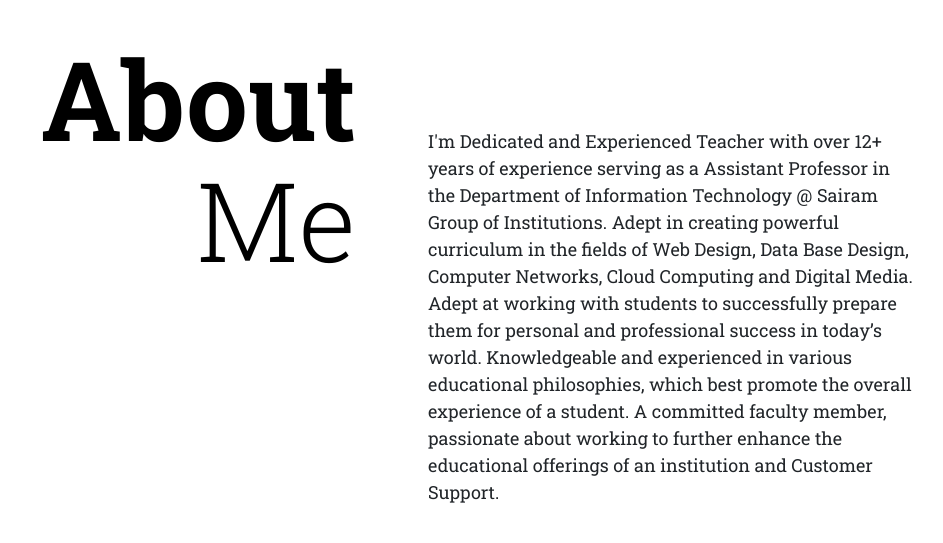
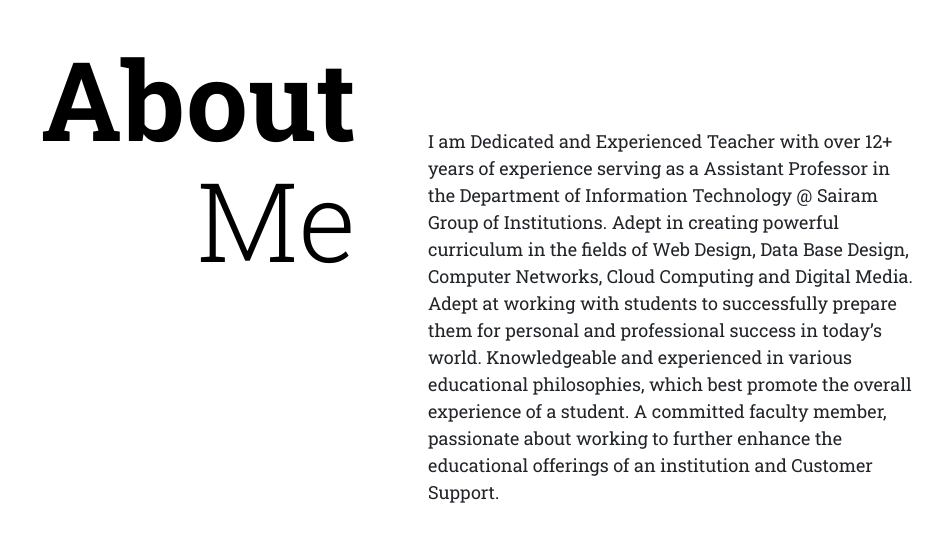
Before and after one commit to VINISH-007/suthaharportfolio, a plain HTML site: page index.html in a window 1280 px wide. Shown: the part 1760-2303 px from the top of the page, without its empty margins (224-1167 px from the left). Drawn offline with nearby package versions, Linux system fonts and the light colour scheme.

Commit message:
Update index.html

```diff
--- a/index.html
+++ b/index.html
@@ -141,7 +141,7 @@
                     <div class="section-4-right text-justify text-lg-start">
                         <div class="sec4-blank"></div>
                         <div class="sec4-text">
-                            I'm Dedicated and Experienced Teacher with over 12+ years of experience serving as a Assistant Professor
+                            I am Dedicated and Experienced Teacher with over 12+ years of experience serving as a Assistant Professor
                             in the Department of Information Technology @ Sairam Group of Institutions. Adept in creating powerful
                             curriculum in the fields of Web Design, Data Base Design, Computer Networks, Cloud Computing and Digital
                             Media.  Adept at working with students to successfully prepare them for personal and professional success
```
